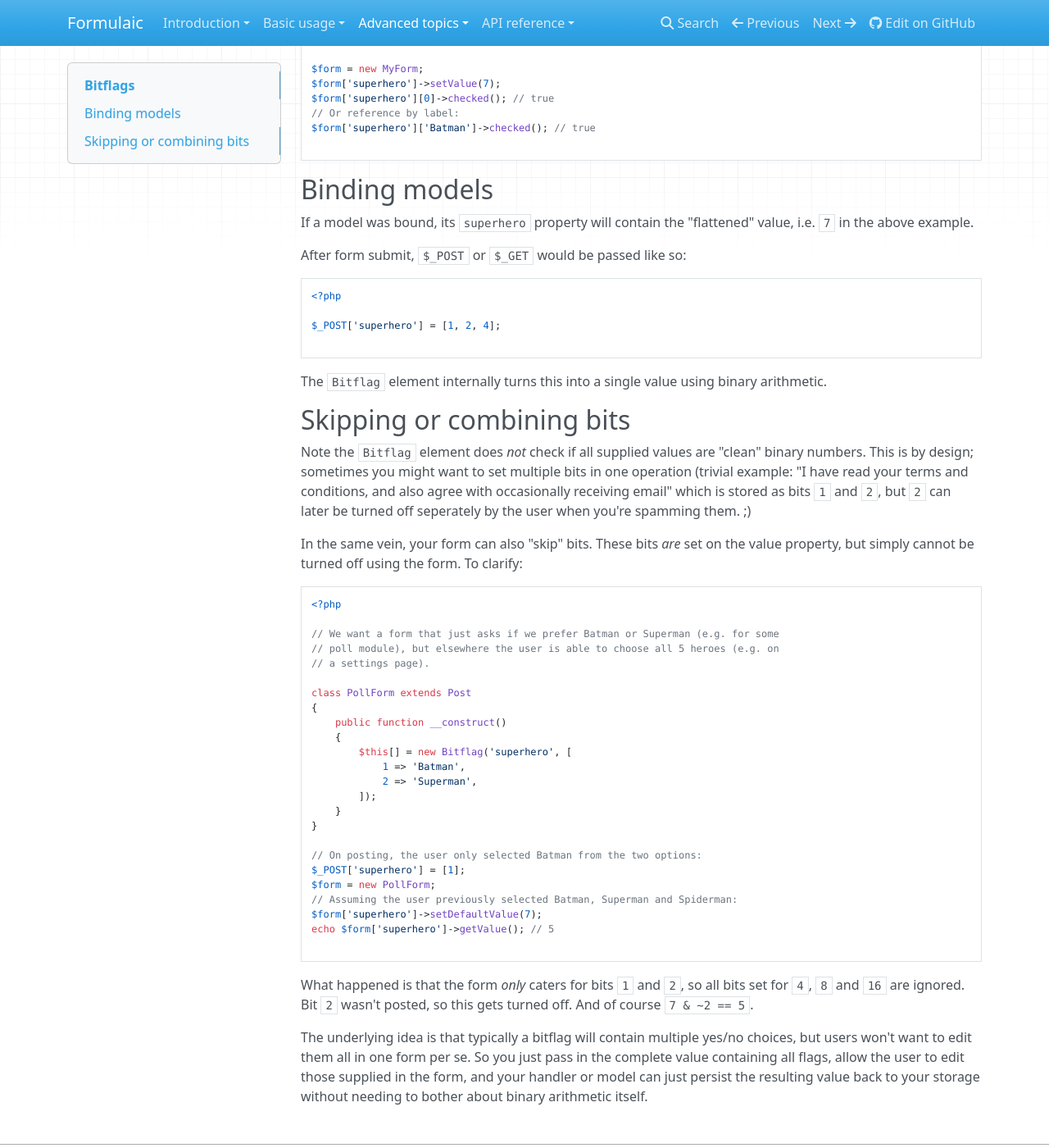
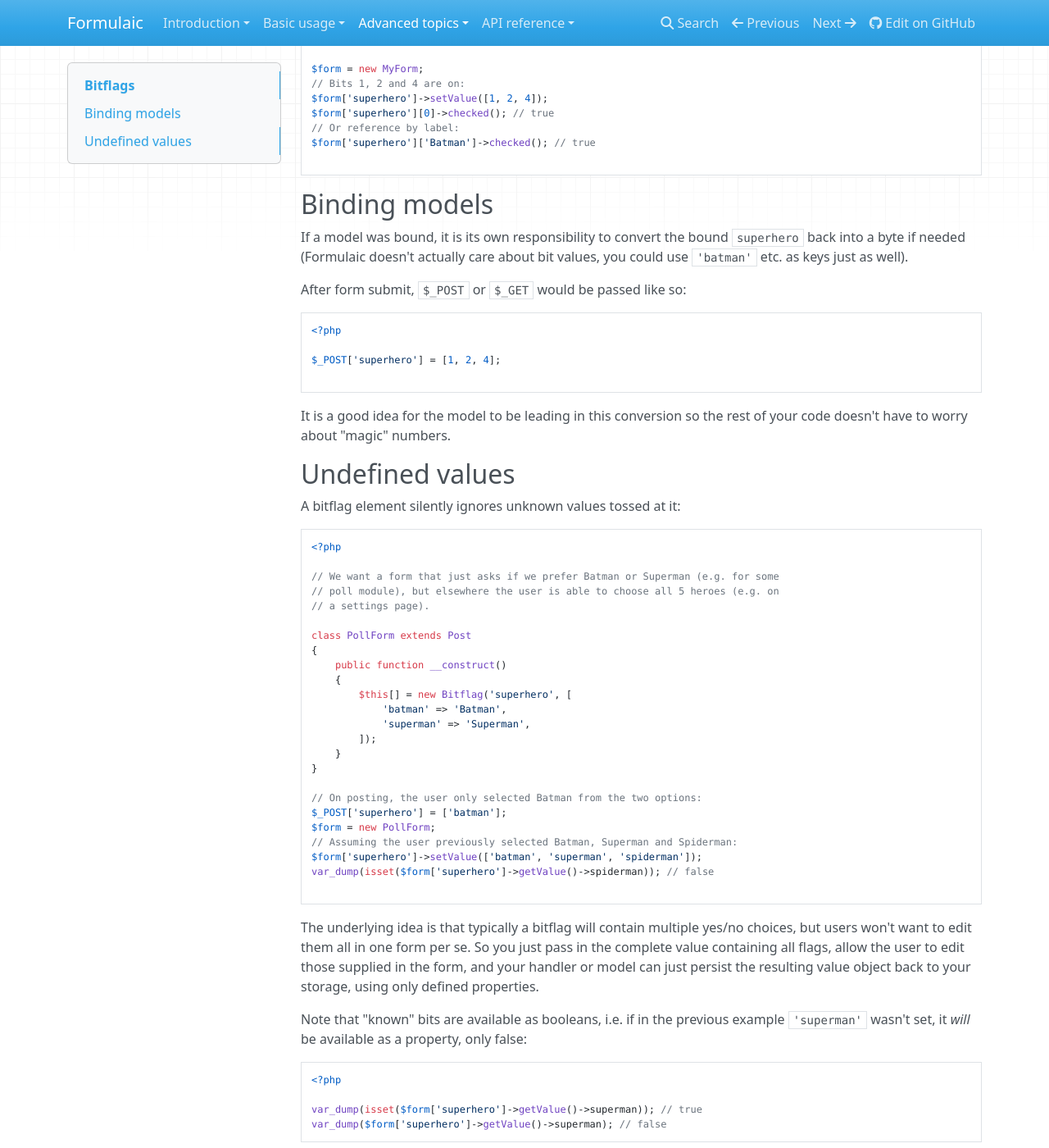
Before and after one commit to monomelodies/formulaic, an MkDocs documentation site: the page built from docs/advanced/bitflags.md, in a window 1280 px wide and 1400 px high, scrolled down 788 px. Shown: the whole window at 82% size. Built offline with MkDocs 1.6.1, drawn with Linux system fonts in a browser that asks for light colours; nearby versions of some CDN libraries; old or Windows-style settings are respelled for this version of MkDocs; some of the changed text lies outside the part shown.

Commit message:
update docs for bitflags

````diff
--- a/docs/advanced/bitflags.md
+++ b/docs/advanced/bitflags.md
@@ -9,8 +9,7 @@ what those are, but if you don't already know:
 > settings in one big integer. Computers like that kind of stuff.
 
 Formulaic supports the special `Bitflag` element to handles these cases. It's
-essentially an extension of `Checkbox\Group`, but automatically handles the
-bitwise operations for all its elements.
+essentially an extension of `Checkbox\Group`.
 
 Let's look at a quick example:
 
@@ -42,7 +41,8 @@ With the above example, you could do the following in your code:
 <?php
 
 $form = new MyForm;
-$form['superhero']->setValue(7);
+// Bits 1, 2 and 4 are on:
+$form['superhero']->setValue([1, 2, 4]);
 $form['superhero'][0]->checked(); // true
 // Or reference by label:
 $form['superhero']['Batman']->checked(); // true
@@ -50,8 +50,9 @@ $form['superhero']['Batman']->checked(); // true
 ```
 
 ## Binding models
-If a model was bound, its `superhero` property will contain the "flattened"
-value, i.e. `7` in the above example.
+If a model was bound, it is its own responsibility to convert the bound
+`superhero` back into a byte if needed (Formulaic doesn't actually care about
+bit values, you could use `'batman'` etc. as keys just as well).
 
 After form submit, `$_POST` or `$_GET` would be passed like so:
 
@@ -62,19 +63,11 @@ $_POST['superhero'] = [1, 2, 4];
 
 ```
 
-The `Bitflag` element internally turns this into a single value using binary
-arithmetic.
+It is a good idea for the model to be leading in this conversion so the rest of
+your code doesn't have to worry about "magic" numbers.
 
-## Skipping or combining bits
-Note the `Bitflag` element does _not_ check if all supplied values are "clean"
-binary numbers. This is by design; sometimes you might want to set multiple
-bits in one operation (trivial example: "I have read your terms and
-conditions, and also agree with occasionally receiving email" which is stored
-as bits `1` and `2`, but `2` can later be turned off seperately by the user
-when you're spamming them. ;)
-
-In the same vein, your form can also "skip" bits. These bits _are_ set on the
-value property, but simply cannot be turned off using the form. To clarify:
+## Undefined values
+A bitflag element silently ignores unknown values tossed at it:
 
 ```php
 <?php
@@ -88,28 +81,34 @@ class PollForm extends Post
     public function __construct()
     {
         $this[] = new Bitflag('superhero', [
-            1 => 'Batman',
-            2 => 'Superman',
+            'batman' => 'Batman',
+            'superman' => 'Superman',
         ]);
     }
 }
 
 // On posting, the user only selected Batman from the two options:
-$_POST['superhero'] = [1];
+$_POST['superhero'] = ['batman'];
 $form = new PollForm;
 // Assuming the user previously selected Batman, Superman and Spiderman:
-$form['superhero']->setDefaultValue(7);
-echo $form['superhero']->getValue(); // 5
+$form['superhero']->setValue(['batman', 'superman', 'spiderman']);
+var_dump(isset($form['superhero']->getValue()->spiderman)); // false
 
 ```
-
-What happened is that the form _only_ caters for bits `1` and `2`, so all bits
-set for `4`, `8` and `16` are ignored. Bit `2` wasn't posted, so this gets
-turned off. And of course `7 & ~2 == 5`.
 
 The underlying idea is that typically a bitflag will contain multiple yes/no
 choices, but users won't want to edit them all in one form per se. So you just
 pass in the complete value containing all flags, allow the user to edit those
 supplied in the form, and your handler or model can just persist the resulting
-value back to your storage without needing to bother about binary arithmetic
-itself.
+value object back to your storage, using only defined properties.
+
+Note that "known" bits are available as booleans, i.e. if in the previous
+example `'superman'` wasn't set, it _will_ be available as a property, only
+false:
+
+```php
+<?php
+
+var_dump(isset($form['superhero']->getValue()->superman)); // true
+var_dump($form['superhero']->getValue()->superman); // false
+```
````
